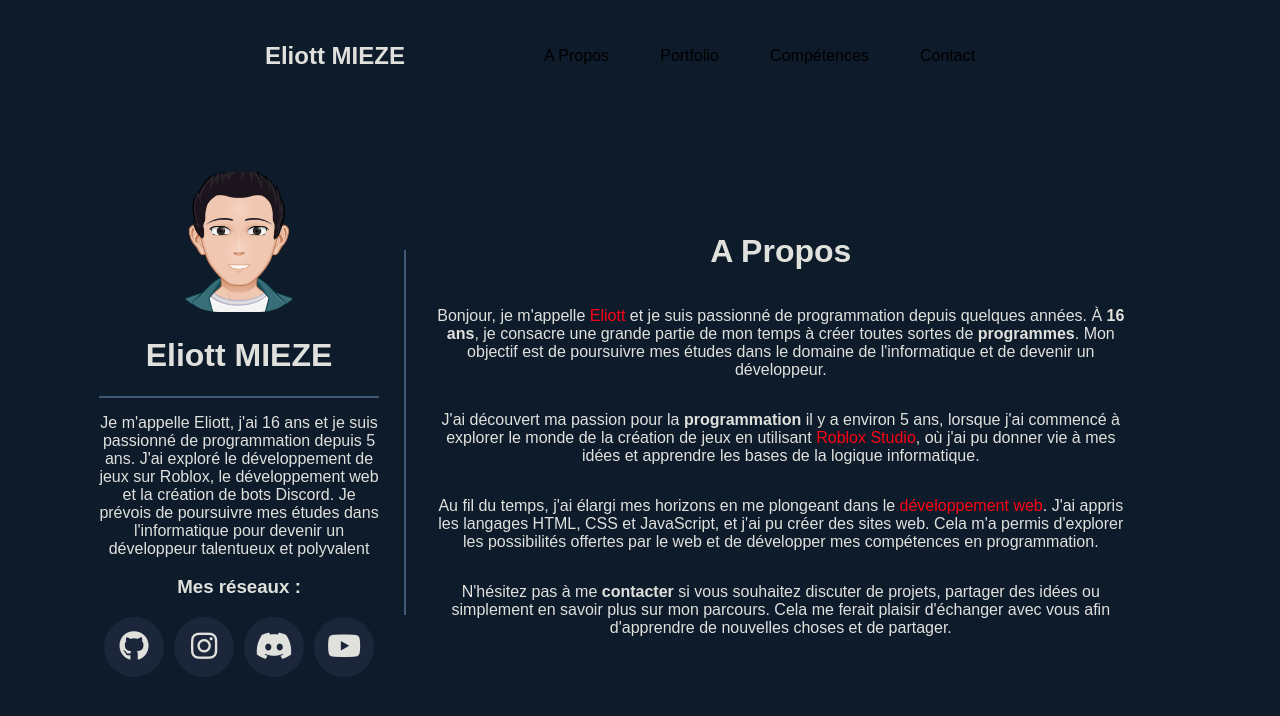
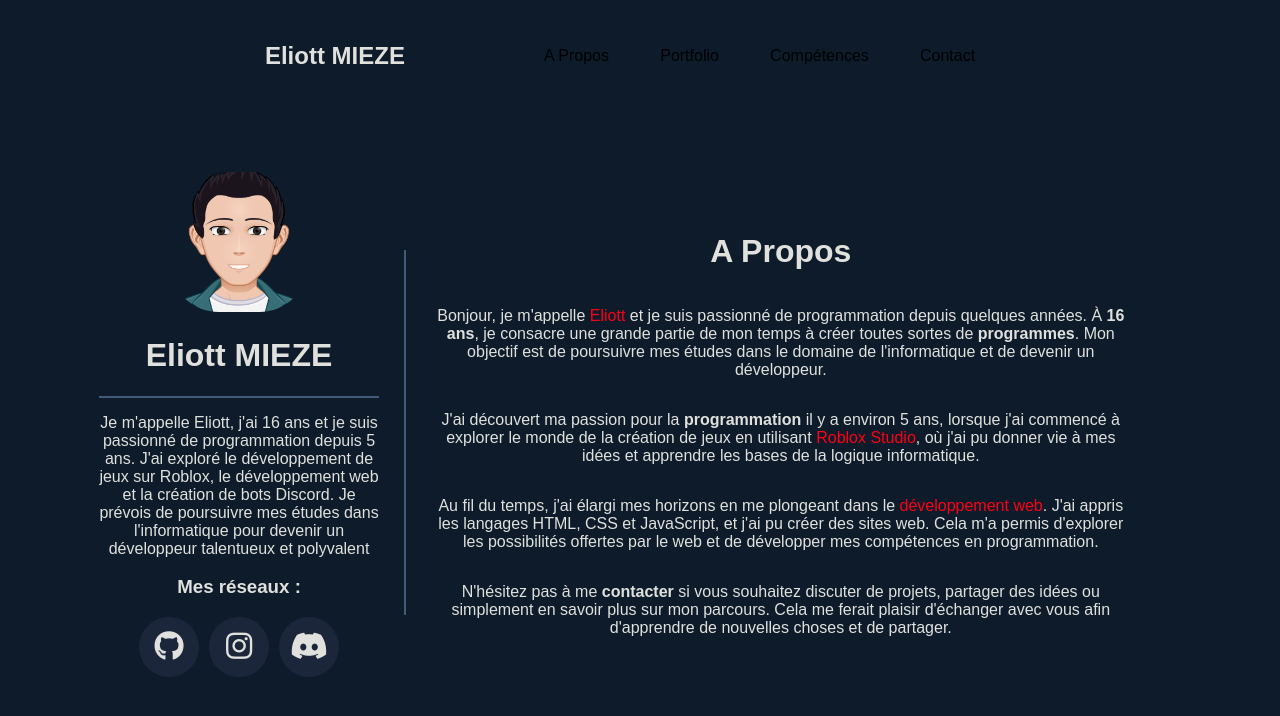
Before and after one commit to Nocteln/site-perso, a React (Create React App) app: page / in a window 1280 px wide. Shown: the top 716 px of the page. Built offline with nearby package versions, Linux system fonts and the light colour scheme; a web font is replaced by a local one.

Commit message:
Update Hero.js

```diff
--- a/src/components/Hero.js
+++ b/src/components/Hero.js
@@ -34,14 +34,6 @@ export default function Hero() {
                 }}
               ></i>
             </li>
-            <li>
-              <a
-                href="https://www.youtube.com/channel/UCN1be_fRN7sFle6Qw8GcANg"
-                target="_blank"
-              >
-                <i class="fab fa-youtube"></i>
-              </a>
-            </li>
           </ul>
         </div>
       </div>
```
